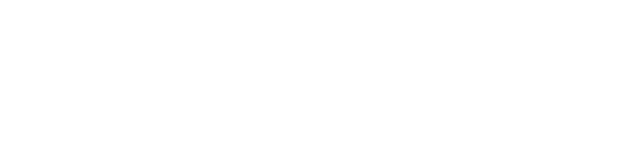
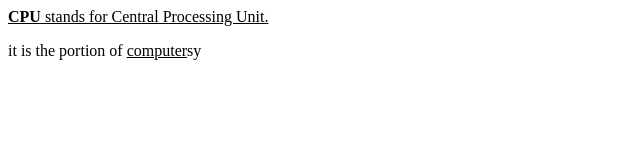
Before and after one commit to iamneo-production/fcffcebbdfbebcadaeccdfffebaeceaec, a website: page public/index.html in a window 1280 px wide. Shown: the whole page, without its empty margins (0-640 px from the left). Drawn offline with Linux system fonts and the light colour scheme.

Commit message:
Backup Commit

```diff
--- a/public/index.html
+++ b/public/index.html
@@ -3,8 +3,14 @@
     <b> CPU</b>  </title>
      </head>
      <body>
+     <p>
+     <u> <b> CPU</b> stands for Central Processing Unit.</u>
+    </p>
+    <p>
+    it is the portion of <u>computer</u>sy
+    </p>
 
-     </body>
+ </body>
 
 
 
```
